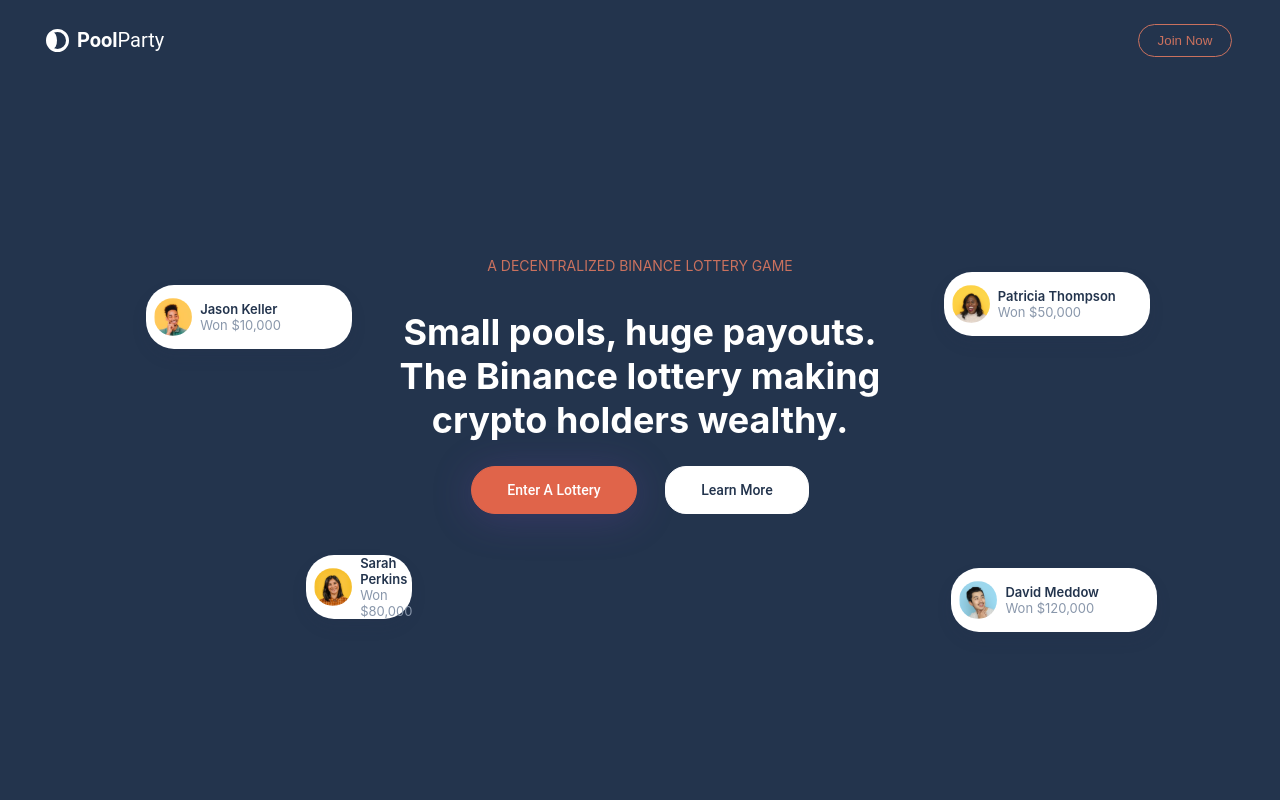
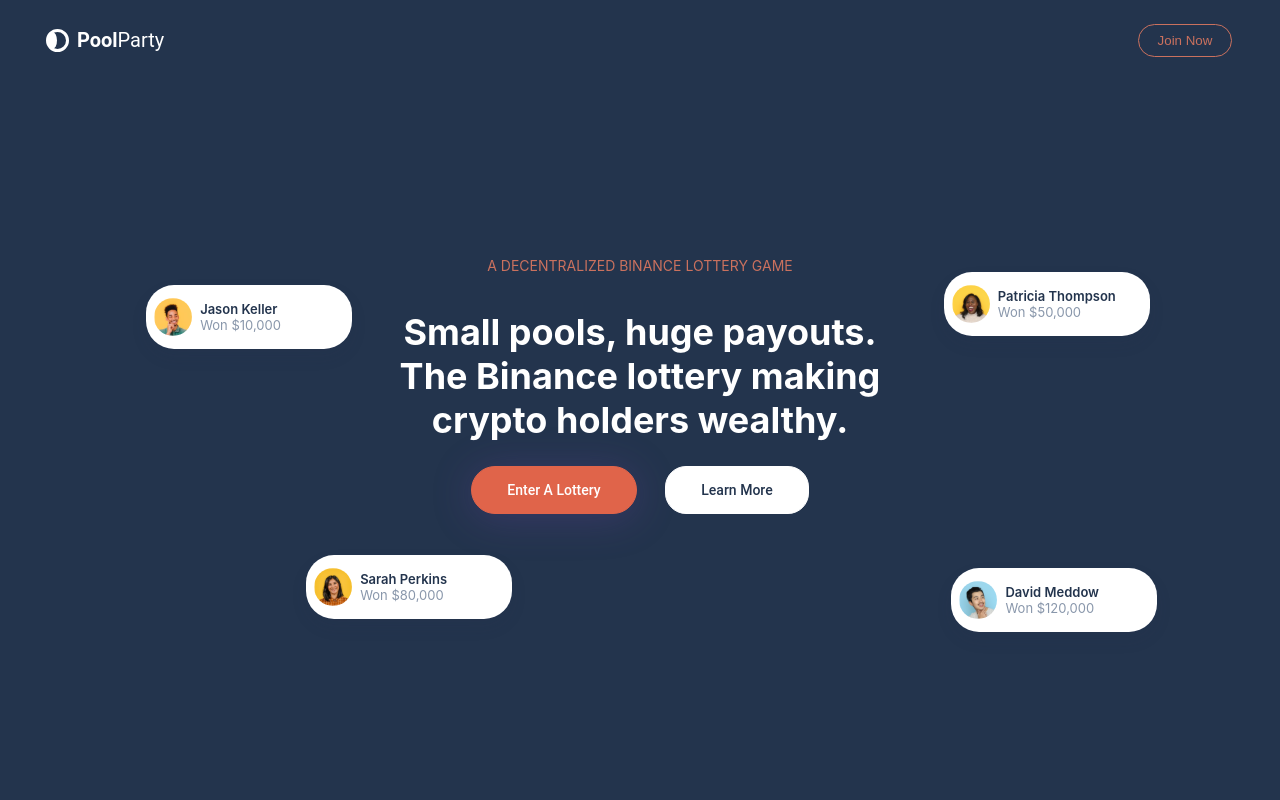
Before and after one commit to lepadatumihail/pool-party, a Next.js app: page / in a window 1280 px wide. Shown: the top 800 px of the page. Built offline with nearby package versions, Linux system fonts and the light colour scheme.

Commit message:
Update Person card

```diff
--- a/pages/index.js
+++ b/pages/index.js
@@ -132,7 +132,7 @@
   display: flex;
   flex-direction: row;
   align-items: center;
-  width: 12.875rem;
+  min-width: 12.875rem;
   height: 4rem;
   background: #FFFFFF;
   box-shadow: 0px 8px 16px rgba(35, 52, 77, 0.1);
```
